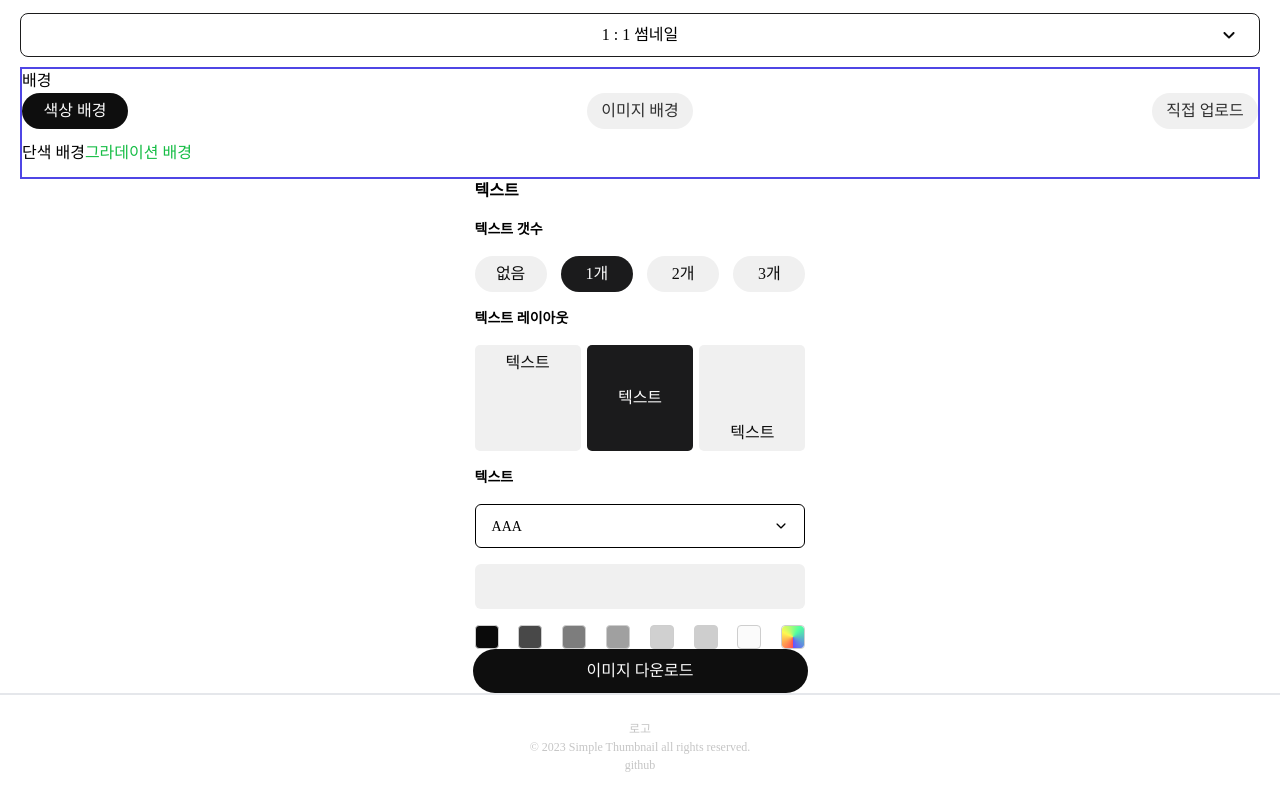
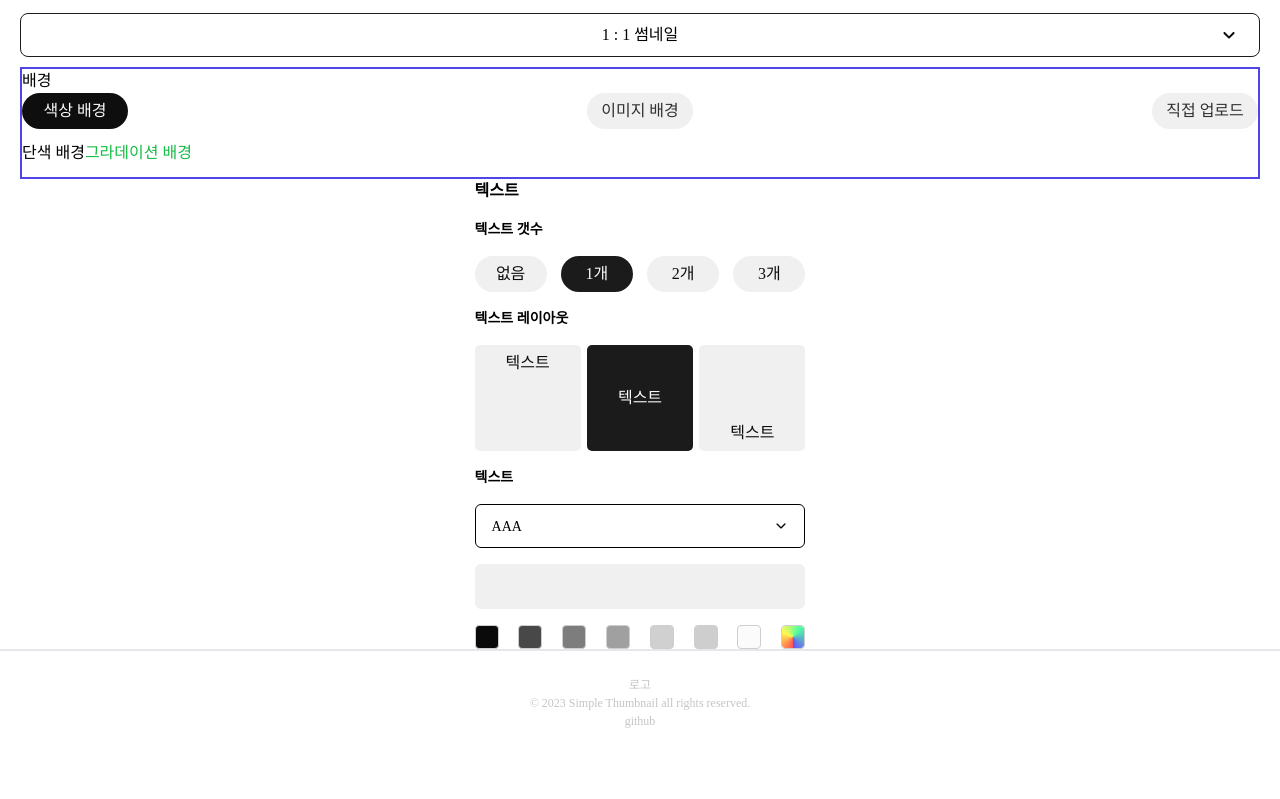
Before and after one commit to Yangjaecheon-Otter-Guardians/simple-thumbnail, a React (Create React App) app in the folder frontend/: page / in a window 1280 px wide. Shown: the part 379-1178 px from the top of the page. After the commit the page ends 1134 px from the top, so only its background shows below. Built offline with nearby package versions, Linux system fonts and the light colour scheme; a web font is replaced by a local one.

Commit message:
feat : 라벨 클릭했을때 드롭다운값 변경

```diff
--- a/frontend/src/atom/index.tsx
+++ b/frontend/src/atom/index.tsx
@@ -21,8 +21,15 @@ const isEditState = atom({
 });
 
 export { previewImage, isImageBright, isEditState };
+
 const INITIALRATIO = 1;
 export const ratioAtom = atom({
   key: 'previewRatio',
   default: INITIALRATIO,
 });
+
+const INITIALFONT = 'AAA';
+export const previewFont = atom({
+  key: 'previewFont',
+  default: INITIALFONT,
+});
--- a/frontend/src/components/DownloadButton.tsx
+++ b/frontend/src/components/DownloadButton.tsx
@@ -7,20 +7,19 @@ interface Props {
 }
 
 function DownloadButton({ previewRef }: Props) {
-  const handleClick = useCallback(async () => {
-    if (previewRef.current) {
-      download(await toPng(previewRef.current), 'thumbnail.png');
-    }
-  }, [previewRef?.current]);
-
-  return (
-    <button
-      className="bg-primary-100 text-lighten text-md2 px-[20px] py-[10px] rounded-[100px] w-[335px]"
-      onClick={handleClick}
-    >
-      이미지 다운로드
-    </button>
-  );
+  // const handleClick = useCallback(async () => {
+  //   if (previewRef.current) {
+  //     download(await toPng(previewRef.current), 'thumbnail.png');
+  //   }
+  // }, [previewRef?.current]);
+  // return (
+  //   <button
+  //     className="bg-primary-100 text-lighten text-md2 px-[20px] py-[10px] rounded-[100px] w-[335px]"
+  //     onClick={handleClick}
+  //   >
+  //     이미지 다운로드
+  //   </button>
+  // );
 }
 
 export default DownloadButton;
--- a/frontend/src/components/TextItem.tsx
+++ b/frontend/src/components/TextItem.tsx
@@ -4,6 +4,8 @@ import styles from 'styles/TextItem.module.css';
 import PICKER from 'assets/color_picker.png';
 import { BsCheck } from 'react-icons/bs';
 import Dropdown from './common/Dropdown';
+import { useSetRecoilState } from 'recoil';
+import { previewFont } from 'atom';
 
 type TextItemProps = {
   id: number;
@@ -16,8 +18,9 @@ type TextItemProps = {
 const fontList = ['AAA', 'BBB', 'CCC', 'DDDD', 'EEEE'];
 
 const TextItem = ({ id, texts, setTexts, colors, setColors }: TextItemProps) => {
+  const setPreviewFont = useSetRecoilState(previewFont);
   const changeFont = (selectedFont: string) => {
-    console.log(selectedFont);
+    setPreviewFont(selectedFont);
   };
 
   return (
--- a/frontend/src/components/common/Dropdown.tsx
+++ b/frontend/src/components/common/Dropdown.tsx
@@ -7,7 +7,7 @@ interface Props<T> {
   handleChange: (selectedValue: T) => void;
 }
 
-function Dropdown<T extends string | number>({ list, handleChange }: Props<T>) {
+function Dropdown<T extends string>({ list, handleChange }: Props<T>) {
   const [isOpen, setIsOpen] = useState(false);
   const [title, setTitle] = useState(list[0]);
   const [dropdownList, setDropdownList] = useState(
--- a/frontend/src/features/App.tsx
+++ b/frontend/src/features/App.tsx
@@ -20,7 +20,7 @@ const App = () => {
         <RatioTool />
         <BackgroundTool />
         <TextTool />
-        <DownloadButton previewRef={previewRef} />
+        {/* <DownloadButton previewRef={previewRef} /> */}
       </InteractiveContainer>
       <Footer />
     </>
```
